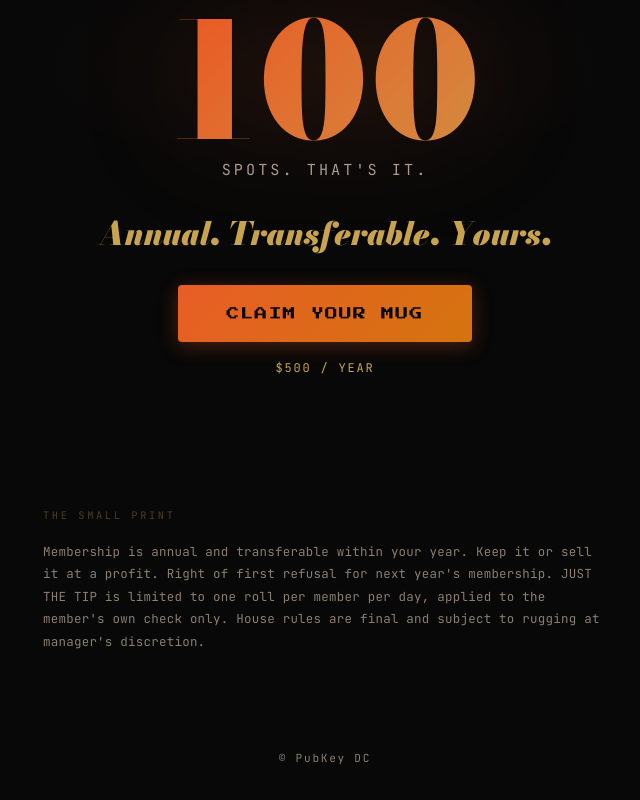
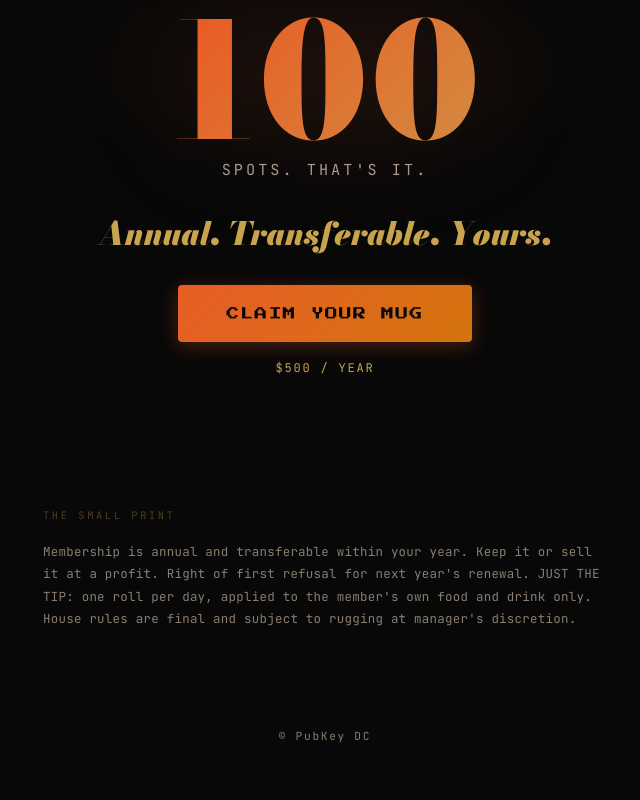
Before and after one commit to dag0stin0/pubkey-dc-mug-club, a plain HTML site: page index.html in a window 1280 px wide. Shown: the part 3031-3831 px from the top of the page, without its empty margins (315-955 px from the left). After the commit the page ends 3809 px from the top, so only its background shows below. Drawn offline with nearby package versions, Linux system fonts and the light colour scheme.

Commit message:
fix: clarify fine print language for Just the Tip

```diff
--- a/index.html
+++ b/index.html
@@ -528,8 +528,8 @@ footer {
 <!-- ═══ FINE PRINT ═══ -->
 <div class="fine-print">
   Membership is annual and transferable within your year. Keep it or sell it at a profit.
-  Right of first refusal for next year's membership.
-  JUST THE TIP is limited to one roll per member per day, applied to the member's own check only.
+  Right of first refusal for next year's renewal.
+  JUST THE TIP: one roll per day, applied to the member's own food and drink only.
   House rules are final and subject to rugging at manager's discretion.
 </div>
 
```
